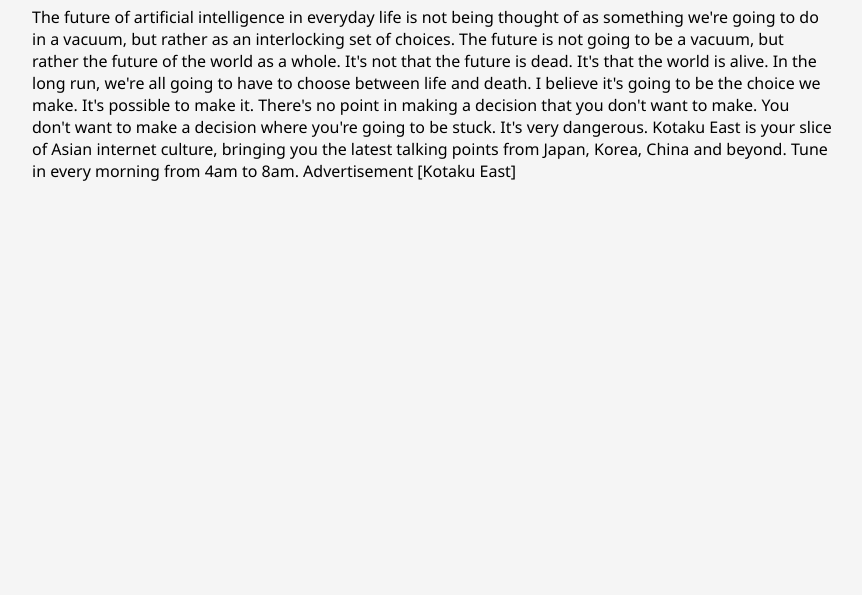
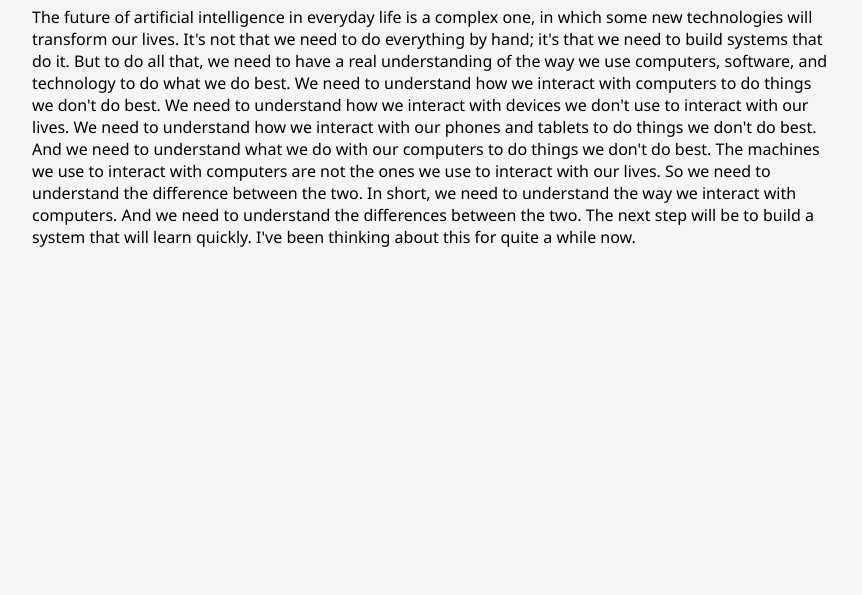
Before and after one commit to SuperKrzeslo/autcontent, a plain HTML site: page articles/article-2025-07-07.html in a window 1280 px wide. Shown: the part 205-800 px from the top of the page, without its empty margins (208-1070 px from the left). Drawn offline with Linux system fonts and the light colour scheme.

Commit message:
deploy: dd3d37a65b4edeb9cf3d9eff640bf9396e86bf58

```diff
--- a/articles/article-2025-07-07.html
+++ b/articles/article-2025-07-07.html
@@ -2,22 +2,40 @@
 <html lang="en">
 <head>
     <meta charset="UTF-8">
-    <title>The future of artificial intelligence in everyday life is no</title>
+    <title>The future of artificial intelligence in everyday life is a </title>
     <link rel="stylesheet" href="../style.css">
 </head>
 <body>
     <div class="container">
         <a href="../index.html" class="back-link">← Back to main page</a>
-        <h1>The future of artificial intelligence in everyday life is no</h1>
-        <p>The future of artificial intelligence in everyday life is not being thought of as something we're going to do in a vacuum, but rather as an interlocking set of choices. The future is not going to be a vacuum, but rather the future of the world as a whole. It's not that the future is dead. It's that the world is alive.
+        <h1>The future of artificial intelligence in everyday life is a </h1>
+        <p>The future of artificial intelligence in everyday life is a complex one, in which some new technologies will transform our lives.
 
-In the long run, we're all going to have to choose between life and death. I believe it's going to be the choice we make. It's possible to make it. There's no point in making a decision that you don't want to make. You don't want to make a decision where you're going to be stuck. It's very dangerous.
+It's not that we need to do everything by hand; it's that we need to build systems that do it.
 
-Kotaku East is your slice of Asian internet culture, bringing you the latest talking points from Japan, Korea, China and beyond. Tune in every morning from 4am to 8am.
+But to do all that, we need to have a real understanding of the way we use computers, software, and technology to do what we do best.
 
-Advertisement
+We need to understand how we interact with computers to do things we don't do best.
 
-[Kotaku East]</p>
+We need to understand how we interact with devices we don't use to interact with our lives.
+
+We need to understand how we interact with our phones and tablets to do things we don't do best.
+
+And we need to understand what we do with our computers to do things we don't do best.
+
+The machines we use to interact with computers are not the ones we use to interact with our lives.
+
+So we need to understand the difference between the two.
+
+In short, we need to understand the way we interact with computers.
+
+And we need to understand the differences between the two.
+
+The next step will be to build a system that will learn quickly.
+
+I've been thinking about this for quite a while now.
+
+</p>
     </div>
 </body>
 </html>
```
Also changed, not shown: index.html (+10 -0 lines).
